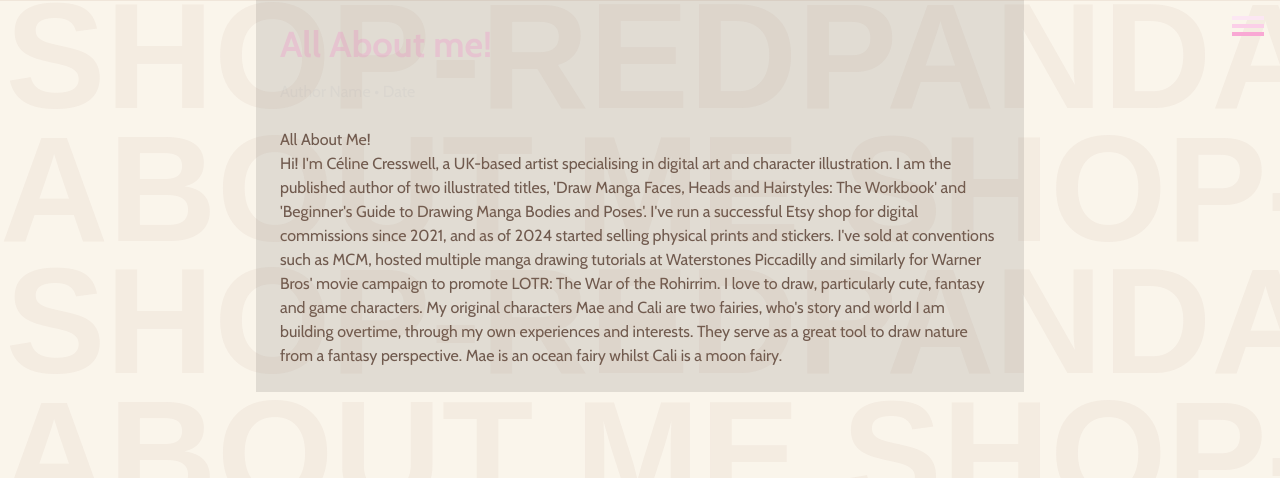
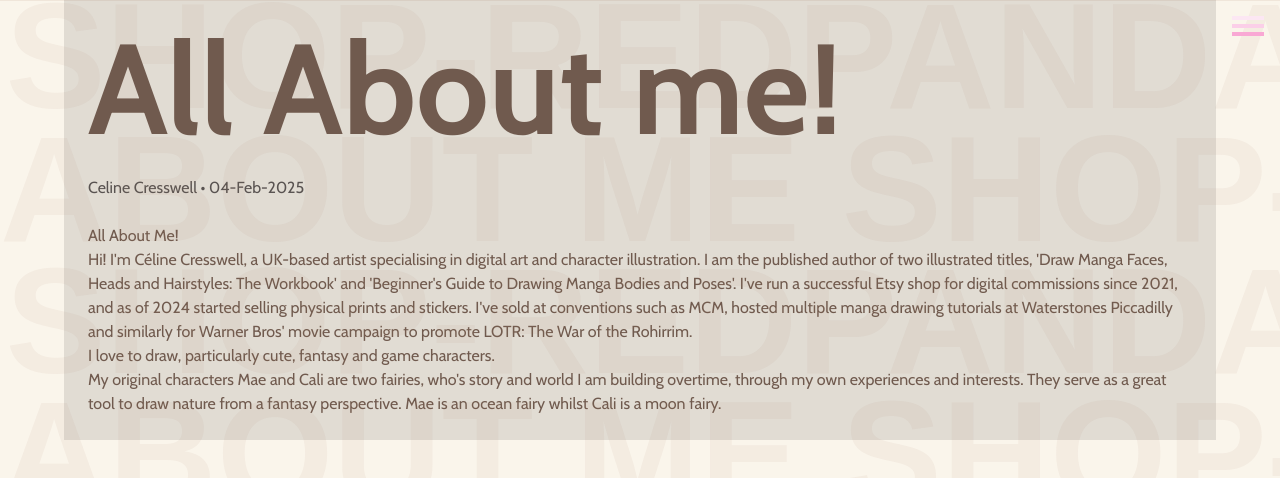
Before and after one commit to AnarresNative/shop-redpanda, a Next.js app in the folder shop-redpanda/: page /about in a window 1280 px wide. Shown: the top 478 px of the page. Built offline with nearby package versions, Linux system fonts and the light colour scheme; a web font is replaced by a local one.

Commit message:
Fixed formatting on about me

```diff
--- a/shop-redpanda/app/about/page.tsx
+++ b/shop-redpanda/app/about/page.tsx
@@ -7,20 +7,20 @@ const Post = () => {
   return (
     <div>
       <Background_text background_text={"About Me"}/>
-      <div className="max-w-3xl mx-auto p-6 bg-black/10">
+      <div className="max-w-6xl mx-auto p-6 bg-black/10">
       <Navbar />
-        <h1 className="text-4xl font-bold mb-4 text-brand-lightPink-400">All About me!</h1>
-        <p className="text-brand-beige-300 mb-6">Author Name • Date</p>
+        <h1 className="text-9xl font-bold mb-6 text-brand-warm-600/100 relative z-2">All About me!</h1>
+        <p className="text-brand-beige-700 mb-6">Celine Cresswell • 04-Feb-2025</p>
         <div className="prose">
           <p>
             All About Me!
+
+
           </p>
             <p>
             Hi! I&apos;m Céline Cresswell, a UK-based artist specialising in digital art and character illustration. I am the published author of two illustrated titles, &apos;Draw Manga Faces, Heads and Hairstyles: The Workbook&apos; and &apos;Beginner&apos;s Guide to Drawing Manga Bodies and Poses&apos;. I&apos;ve run a successful Etsy shop for digital commissions since 2021, and as of 2024 started selling physical prints and stickers. I&apos;ve sold at conventions such as MCM, hosted multiple manga drawing tutorials at Waterstones Piccadilly and similarly for Warner Bros&apos; movie campaign to promote LOTR: The War of the Rohirrim.
-
-      I love to draw, particularly cute, fantasy and game characters.
-
-      My original characters Mae and Cali are two fairies, who&apos;s story and world I am building overtime, through my own experiences and interests. They serve as a great tool to draw nature from a fantasy perspective. Mae is an ocean fairy whilst Cali is a moon fairy.
+            <br></br>I love to draw, particularly cute, fantasy and game characters.
+            <br></br> My original characters Mae and Cali are two fairies, who&apos;s story and world I am building overtime, through my own experiences and interests. They serve as a great tool to draw nature from a fantasy perspective. Mae is an ocean fairy whilst Cali is a moon fairy.
             </p>
         </div>
       </div>
```
